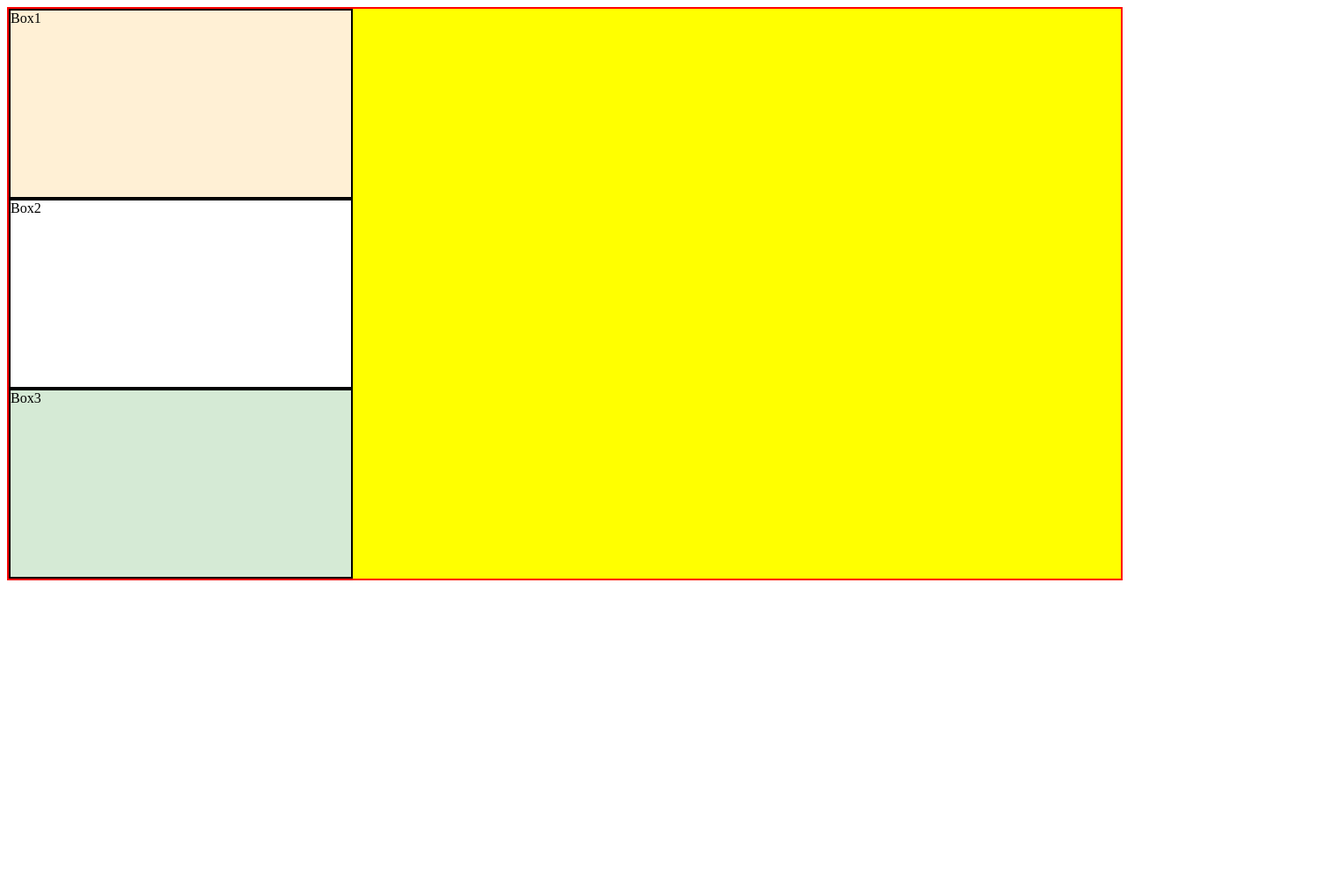
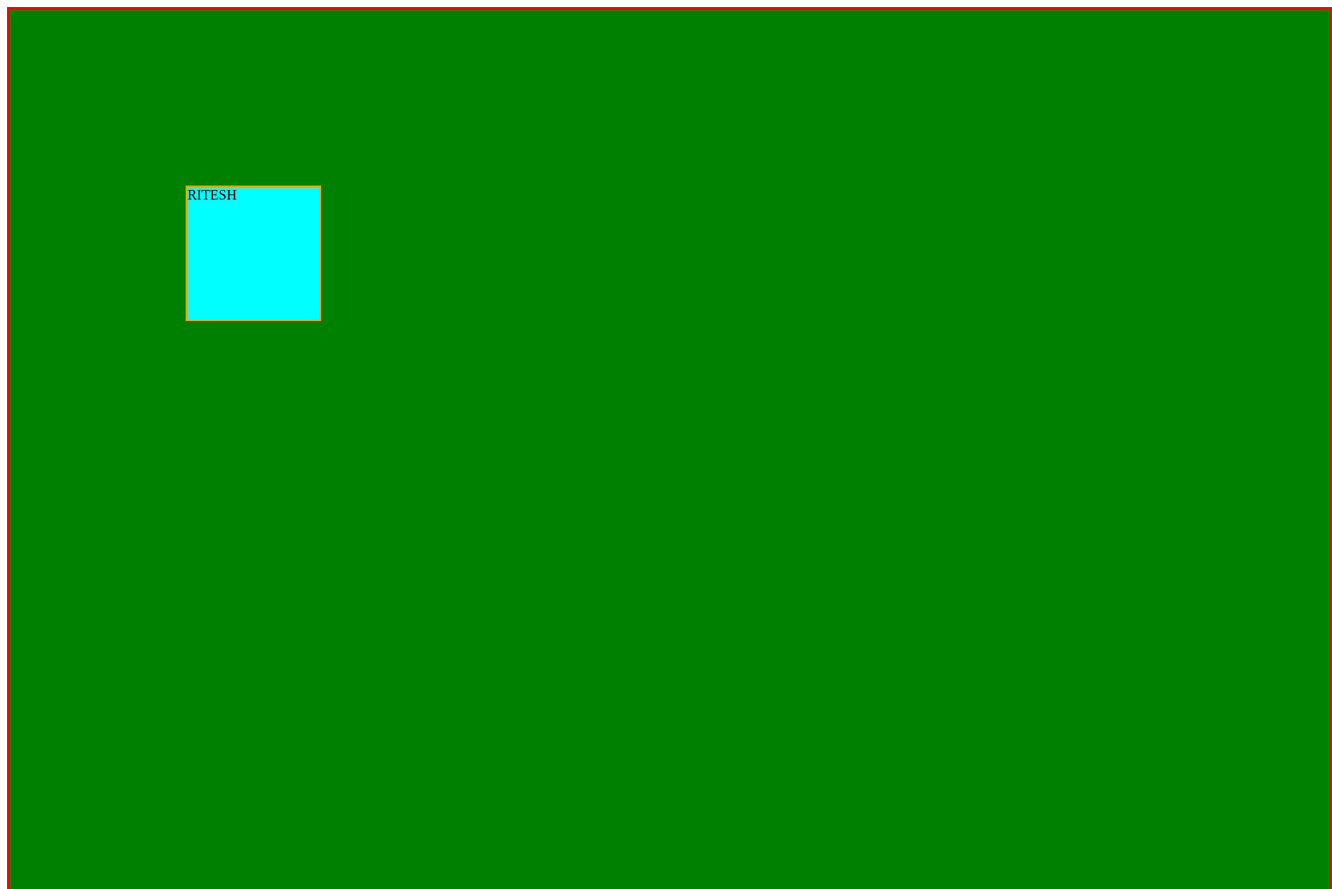
Before and after one commit to ritika22jan/file-2, a website built with Vite: page index.html in a window 1280 px wide. Shown: the top 1011 px of the page at 88% size, 1514 px wide, since content can reach past the window. Before the commit the page ends 800 px from the top, so only its background shows below. Built offline with nearby package versions, Linux system fonts and the light colour scheme.

Commit message:
Add files via upload

```diff
--- a/index.html
+++ b/index.html
@@ -11,9 +11,7 @@
 
 <body>
     <div class="container">
-        <div id="box1">Box1</div>
-        <div id="box2">Box2</div>
-        <div id="box3">Box3</div>
+        <div class="box">RITESH</div>
     </div>
 </body>
 
--- a/style.css
+++ b/style.css
@@ -1,96 +1,25 @@
 .container{
-    height: 100%;
-    width: 100%;
-    background-color: yellow;
-    border: 2px solid red;
+    height: 1000px;
+    width: 1500px;
+    background-color: green;
+    border: 3px solid red;
+    display: flex;
 }
 
-#box1{
-    height: 212px;
-    width: 212px;
-    border: 2px solid black;
-    background-color: white;
-    animation-name: Ritesh1;
-    animation-duration: 3s;
-    animation-iteration-count: 4;
-    animation-timing-function: linear;
-    animation-delay: 1s;
-    animation-direction:inherit;
+.box{
+    height: 150px;
+    width: 150px;
+    margin: 200px;
+    border: 2px solid orange;
+    background-color: aqua;
+    /* transition-property: background-color;
+    transition-delay: 2s; */
+    transition: transform 3s ease 1s;
+
 }
-
-#box2{
-    height: 212px;
-    width: 212px;
-    border: 2px solid black;
-    background-color: white;
-    animation-name: Ritesh2;
-    animation-duration: 3s;
-    animation-iteration-count: 4;
-    animation-timing-function: linear;
-    animation-delay: 1s;
-    animation-direction:inherit;
+.box:hover{
+    background-color: rgb(98, 0, 255);
+    transition: 10s;
+    transform: translateX(200px) rotate(4400deg);
+    scale: 2;
 }
-
-#box3{
-    height: 212px;
-    width: 212px;
-    border: 2px solid black;
-    background-color: white;
-    animation-name: Ritesh3;
-    animation-duration: 3s;
-    animation-iteration-count: 4;
-    animation-timing-function: linear;
-    animation-delay: 1s;
-    animation-direction:inherit;
-}
-
-
-@keyframes Ritesh1{
-    /* from{
-      width: 212px;
-    }
-
-    to{
-        width: 800px;
-    } */
-
-    100%{
-        width: 100%;
-        background-color: orange;
-    }
-
-    /* 50%{
-        width: 50%;
-        background-color:;
-    }
-    100%{
-        width: 99%;
-        background-color: blueviolet;
-    } */
-}
-
-@keyframes Ritesh2{
-    /* 0%{
-        width: 212px;
-        background-color: white;
-    }
-    40%{
-        width: 40%;
-        background-color: blue;
-    }
-    60%{
-        width: 60%;
-        background-color: white;
-    } */
-    100%{
-        width: 100%;
-        background-color: white;
-    }
-}
-
-@keyframes Ritesh3{
-    100%{
-        width: 100%;
-        background-color:  green;
-    }
-}
```
